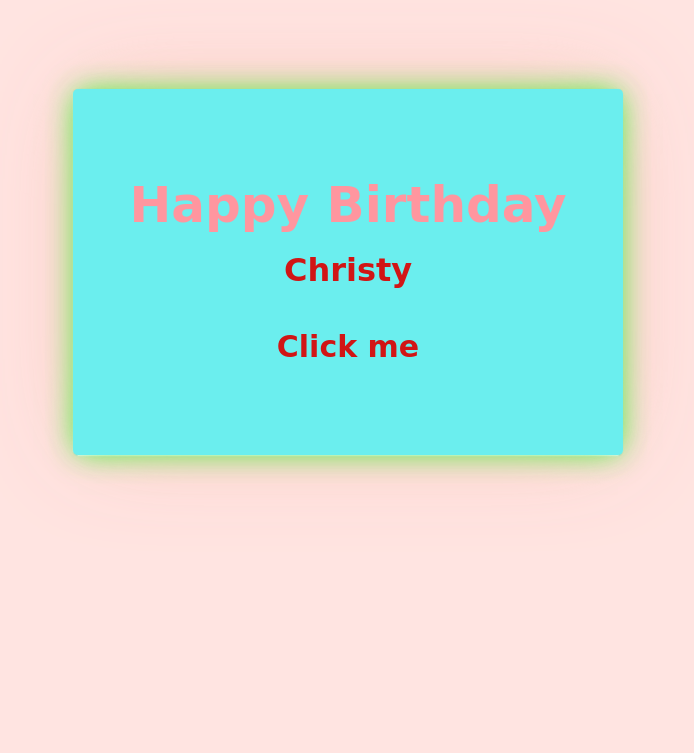
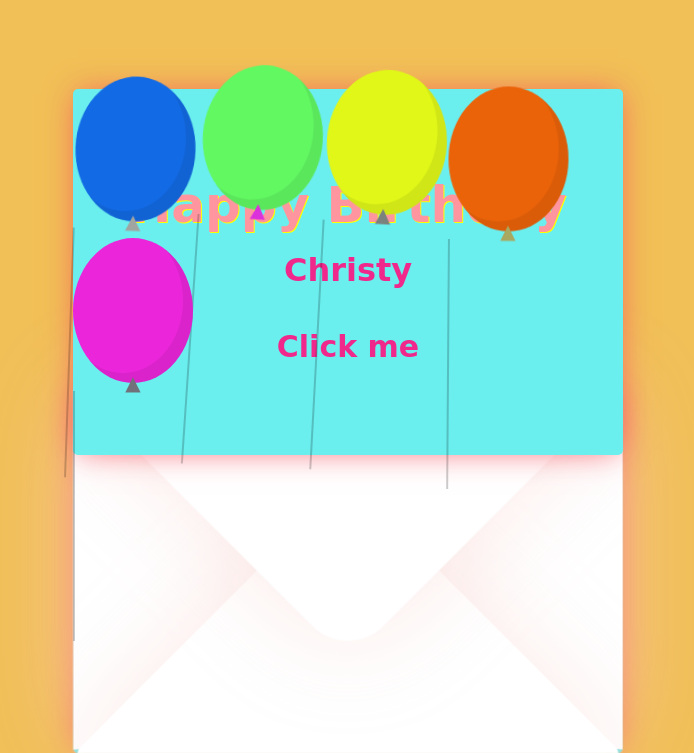
Before and after one commit to hortencia718/birthday-card-Christy, a plain HTML site: page index.html in a window 1280 px wide. Shown: the part 128-881 px from the top of the page, without its empty margins (292-986 px from the left). Before the commit the page ends 800 px from the top, so only its background shows below. Drawn offline with Linux system fonts and the light colour scheme; a web font is replaced by a local one.

Commit message:
added balloons

```diff
--- a/index.html
+++ b/index.html
@@ -18,11 +18,20 @@
       <p>Click me</p>
     </div>
   </div>
+
+  <!-- balloons -->
+  <div id="balloon-container">
+  <div class="balloon"></div>
+  <div class="balloon"></div>
+  <div class="balloon"></div>
+  <div class="balloon"></div>
+  <div class="balloon"></div>
+  </div>
   <div class="back">
     <div class="letter">
 			<p>I hope your day is as amazing and fun </p><p>I am...30 </p>
 				<p>HBD Christy </p>
-
+<!-- inside card -->
 	<div class="box">
 		<div class="cake">
 			<div class="candle">
--- a/style.css
+++ b/style.css
@@ -15,10 +15,63 @@ body, html {
   width: 100%;
   height: 100%;
 }
+.balloon{
+  display:inline-block;
+  width:120px;
+  height:145px;
+  background:rgb(18, 106, 228);
+  border-radius: 80%;
+  position:relative;
+  box-shadow: inset -10px -10px 0 rgba(0,0,0,0.07);
+  transition: transform 0.5s ease;
+  z-index:10;
+  animation: balloons 4s ease-in-out infinite;
+  transform-origin: bottom center;
+}
+@keyframes balloons{
+  0%, 100%{ transform:traslateY(0)rotate(-4deg);
+  }
+  50%{transform:translateY(-25px)rotate(4deg);}
+}
+
+.balloon:before {
+  content:"▲";
+  font-size:20px;
+  color:rgb(161, 165, 161);
+  display:block;
+  text-align:center;
+  width:100%;
+  position:absolute;
+  bottom:-12px;
+  z-index:-100;
+}
+
+.balloon:after {
+ display:inline-block; top:153px;
+  position:absolute;
+  height:250px;
+  width:2px;
+  margin:0 auto;
+  content:"";
+  background:rgba(0,0,0,0.2);
+}
+
+.balloon:nth-child(2){ background:rgb(98, 248, 98); animation-duration:3.5s; }
+.balloon:nth-child(2):before { color:rgb(221, 48, 221);  }
+
+.balloon:nth-child(3){ background:rgb(224, 247, 24); animation-duration:3s; }
+.balloon:nth-child(3):before { color:rgb(123, 129, 125);  }
+
+.balloon:nth-child(4){ background:rgb(235, 99, 9); animation-duration:4.5s; }
+.balloon:nth-child(4):before { color:hsl(59,30%,52%);  }
+
+.balloon:nth-child(5){ background:rgb(235, 38, 218); animation-duration:5s; }
+.balloon:nth-child(5):before { color:rgb(112, 113, 122);  }
+
 
 body {
   margin: 0;
-  background-color: mistyrose;
+  background-color: rgb(241, 192, 87);
   position: relative;
   perspective: 800px;
   overflow: hidden;
@@ -37,7 +90,7 @@ body {
   transform-origin: right center;
   transition: transform 1s ease;
   font-family: 'Sofia', cursive;
-  color: rgb(209, 21, 21);
+  color: rgb(240, 40, 140);
 }
 .envelope .front, .envelope .back {
   position: absolute;
@@ -45,8 +98,11 @@ body {
   height: 100%;
   background-color: rgb(107, 238, 238);
   border-radius: 5px;
-  box-shadow:  0 0 30px -5px #62f14feb;
+  box-shadow:  0 0  30px -5px #f5525feb;
 }
+
+
+
 .envelope .front {
   backface-visibility: hidden;
   cursor: pointer;
@@ -63,7 +119,7 @@ body {
   right: 10px;
   top: 10px;
   padding: 10px;
-  background: radial-gradient(rgba(0, 0, 0, 0) 0px, rgba(0, 0, 0, 0) 4px, #f6f6df 4px, #f6f6df);
+  background: radial-gradient(rgba(0, 0, 0, 0) 0px, rgba(0, 0, 0, 0.418) 4px, #f6f6df 4px, #f6f6df);
   background-size: 20px 20px;
   background-position: -10px -10px;
 }
@@ -94,6 +150,7 @@ body {
   font-size: 50px;
   line-height: 50px;
 	color: #ff969f;
+  text-shadow: 1px 1px yellow;
 }
 .envelope .front .mail p:last-child {
   font-size: 30px;
```
